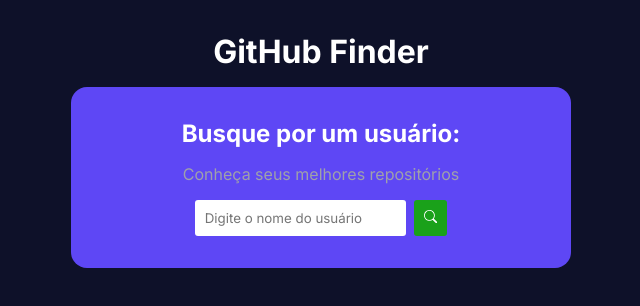
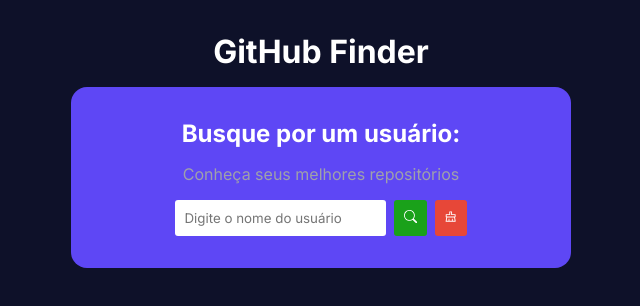
Before and after one commit to PauloAlves8039/react-typescript-github-finder, a React (Vite) app: page / in a window 1280 px wide. Shown: the top 306 px of the page, without its empty margins (319-959 px from the left). Built offline with nearby package versions, Linux system fonts and the light colour scheme.

Commit message:
feat: cria função e botão de limpeza

```diff
--- a/src/components/Search/Search.module.css
+++ b/src/components/Search/Search.module.css
@@ -31,3 +31,8 @@
     background-color: var(--green-color1);
     cursor: pointer;
 }
+
+.search_container .clear_button {
+    background-color: var(--danger-color1);
+    cursor: pointer;
+}
--- a/src/components/Search/Search.tsx
+++ b/src/components/Search/Search.tsx
@@ -1,4 +1,5 @@
 import { BsSearch } from "react-icons/bs";
+import { AiOutlineClear } from "react-icons/ai";
 import { useState, KeyboardEvent } from "react";
 import classes from "./Search.module.css";
 
@@ -20,6 +21,11 @@
         setUserName("");
     };
 
+    const resetPage = () => {
+        setUserName("");
+        window.location.reload();
+    };
+
     return (
         <div className={classes.search}>
             <h2>Busque por um usuário:</h2>
@@ -35,8 +41,13 @@
                 <button onClick={() => {
                     loadUser(userName);
                     clearSearch();
-                }}>
+                }} title="Pesquisar">
                     <BsSearch />
+                </button>
+                <button onClick={resetPage}
+                    className={classes.clear_button}
+                    title="Limpar">
+                    <AiOutlineClear />
                 </button>
             </div>
         </div>
--- a/src/index.css
+++ b/src/index.css
@@ -9,6 +9,7 @@
     --success-color1: #07C1FA;
     --green-color1: #1AA11A;
     --green-color2: #31AF31;
+    --danger-color1: #E74738;
 }
 
 * {
```
